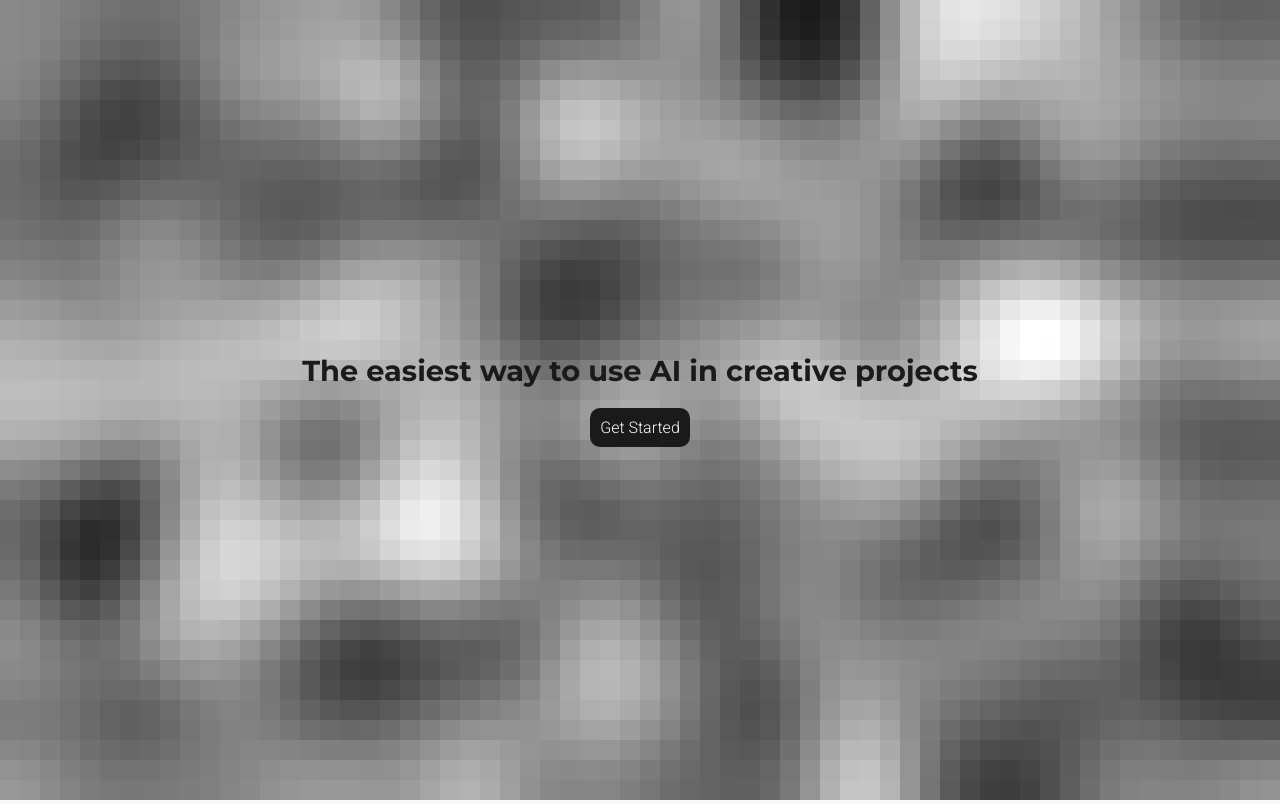
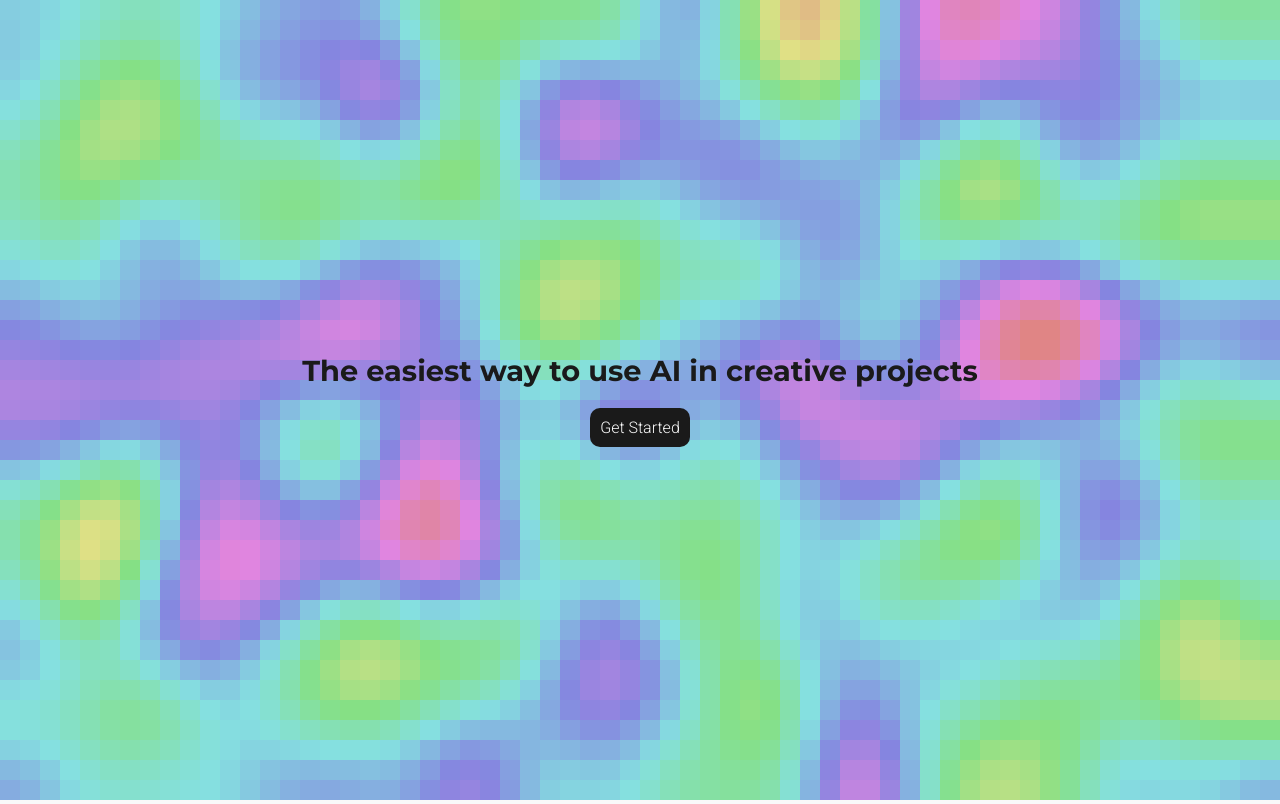
Before and after one commit to StepanKukharskiy/diffusion-workflow, a SvelteKit app: page / in a window 1280 px wide. Built offline with nearby package versions, Linux system fonts and the light colour scheme; no server answers.

Commit message:
gradient main page

```diff
--- a/src/routes/+page.svelte
+++ b/src/routes/+page.svelte
@@ -18,7 +18,7 @@
 			// Initialize grid with random values
 			for (let i = 0; i < gridSizeX; i++) {
 				for (let j = 0; j < gridSizeY; j++) {
-					grid[i][j] = p.random(1);
+					grid[i][j] = p.random(0,1);
 				}
 			}
 			// Randomly select 10 cells to have a value of 1
@@ -28,6 +28,7 @@
 				// const y = gridSizeY / 2
 				grid[x][y] = 1;
 			}
+			// grid[gridSizeX/2][gridSizeY/2] = 1;
 		};
 		p.draw = function () {
 			p.background(0);
@@ -48,7 +49,7 @@
 			for (let i = 0; i < gridSizeX; i++) {
 				for (let j = 0; j < gridSizeY; j++) {
 					const value = p.map(grid[i][j], minVal, maxVal, 0.1, 1);
-					p.fill(value * 255);
+					p.fill(`hsl(${Math.round(value * 360)}, 60%, 70%)`);
 					p.noStroke();
 					p.rect(i * cellSize, j * cellSize, cellSize, cellSize);
 				}
```
